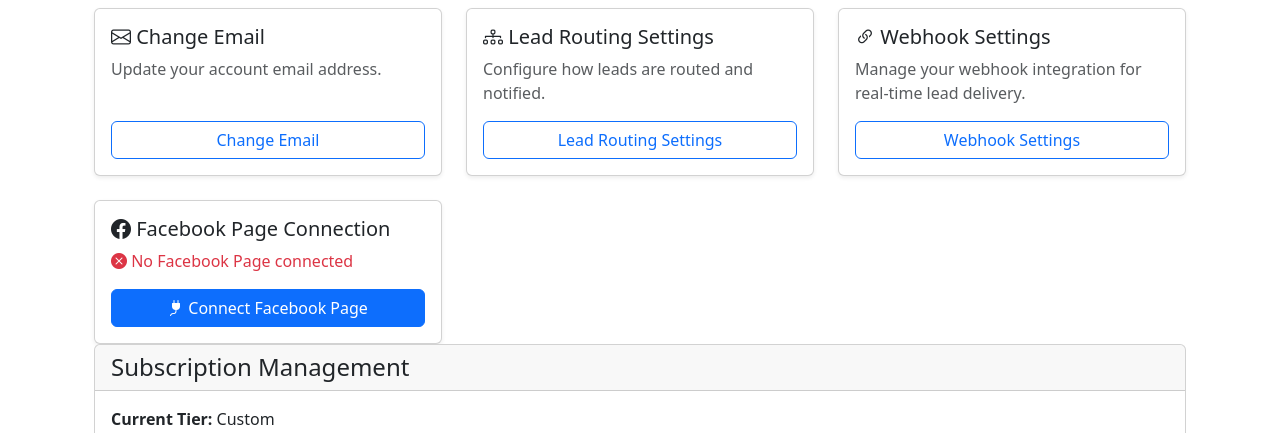
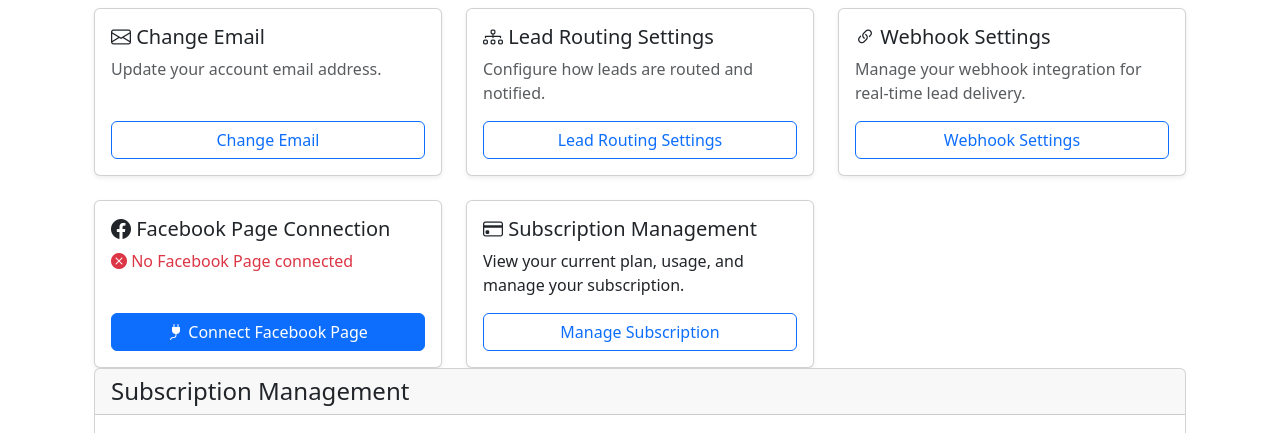
Before and after one commit to vtbell21/leadfilter, a Django app: page /settings/ in a window 1280 px wide. Shown: the part 158-591 px from the top of the page. Run offline with Django 5.2, Linux system fonts and the light colour scheme; a user stored in the database is signed in; data that the repository does not hold is empty; parts of the project's set-up code (start-up, migrations or seed data) failed here and were passed over.

Commit message:
Refactor subscription management: add dedicated page, show current tier, quota, leads synced, and link from settings card

```diff
--- a/leads/templates/leads/settings.html
+++ b/leads/templates/leads/settings.html
@@ -62,6 +62,17 @@
                 </div>
             </div>
         </div>
+        <div class="col-md-4">
+            <div class="card h-100 shadow-sm">
+                <div class="card-body d-flex flex-column justify-content-between">
+                    <div>
+                        <h5 class="card-title"><i class="bi bi-credit-card"></i> Subscription Management</h5>
+                        <p class="card-text">View your current plan, usage, and manage your subscription.</p>
+                    </div>
+                    <a href="{% url 'leads:subscription_management' %}" class="btn btn-outline-primary w-100 mt-3">Manage Subscription</a>
+                </div>
+            </div>
+        </div>
     </div>
     <div class="card mb-4">
         <div class="card-header">
--- a/leads/urls.py
+++ b/leads/urls.py
@@ -66,4 +66,5 @@ urlpatterns = [
     path('ghl/disconnect/', views.ghl_disconnect, name='ghl_disconnect'),
     path('settings/', views.settings_view, name='settings'),
     path('send-to-crm/<int:lead_id>/', views.send_to_crm_view, name='send_to_crm'),
+    path('settings/subscription/', views.subscription_management_view, name='subscription_management'),
 ]
--- a/leads/views.py
+++ b/leads/views.py
@@ -1171,3 +1171,8 @@ def check_subscription_limits(view_func):
                 return redirect('leads:pricing')
         return view_func(request, *args, **kwargs)
     return _wrapped_view
+
+@login_required
+def subscription_management_view(request):
+    profile = request.user.profile
+    return render(request, 'leads/subscription_management.html', {'profile': profile})
```
Also changed, not shown: leads/templates/leads/subscription_management.html (added, +35 -0 lines).
